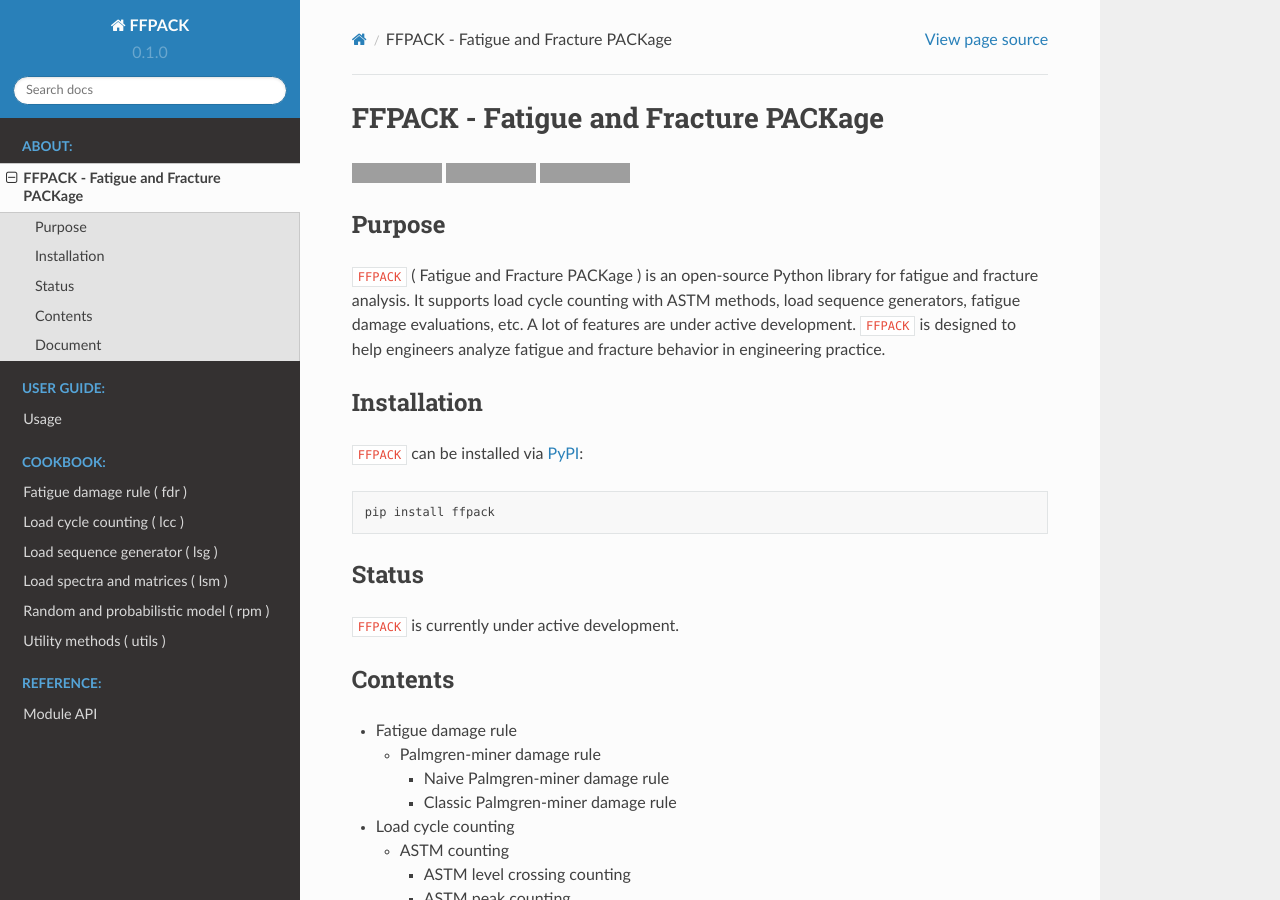
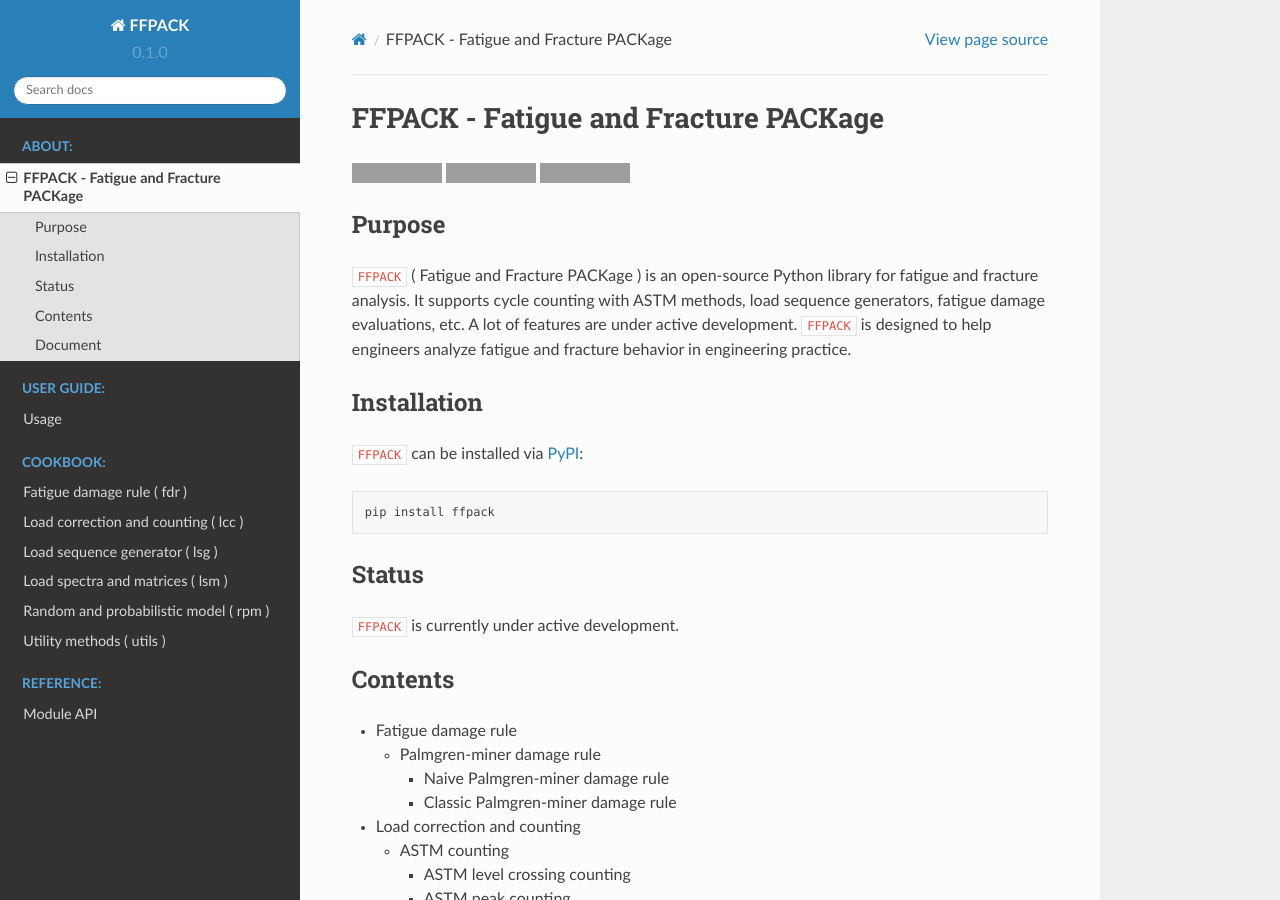
Before and after one commit to dpzhuX/ffpack, a Sphinx documentation site: the page built from docs/source/readme.md, in a window 1280 px wide and 900 px high. Built offline with Sphinx 7.4.7 and the Read the Docs theme 2.0.0, drawn with Linux system fonts in a browser that asks for light colours; grey boxes are pictures that could not be loaded.

Commit message:
Updated lcc module name

```diff
--- a/README.md
+++ b/README.md
@@ -5,7 +5,7 @@
 [![DOI](https://zenodo.org/badge/575208693.svg)](https://zenodo.org/badge/latestdoi/575208693)
 
 ## Purpose
-`FFPACK` ( Fatigue and Fracture PACKage ) is an open-source Python library for fatigue and fracture analysis. It supports load cycle counting with ASTM methods, load sequence generators, fatigue damage evaluations, etc. A lot of features are under active development. `FFPACK` is designed to help engineers analyze fatigue and fracture behavior in engineering practice.
+`FFPACK` ( Fatigue and Fracture PACKage ) is an open-source Python library for fatigue and fracture analysis. It supports cycle counting with ASTM methods, load sequence generators, fatigue damage evaluations, etc. A lot of features are under active development. `FFPACK` is designed to help engineers analyze fatigue and fracture behavior in engineering practice.
 
 ## Installation
 
@@ -26,7 +26,7 @@
         * Naive Palmgren-miner damage rule
         * Classic Palmgren-miner damage rule
 
-* Load cycle counting
+* Load correction and counting
     * ASTM counting
         * ASTM level crossing counting
         * ASTM peak counting
--- a/docs/source/api.rst
+++ b/docs/source/api.rst
@@ -8,8 +8,8 @@
 
    module/fdr
 
-``lcc`` load cycle counting
----------------------------
+``lcc`` load correction and counting
+------------------------------------
 .. toctree::
    :maxdepth: 2
 
--- a/docs/source/index.rst
+++ b/docs/source/index.rst
@@ -49,7 +49,7 @@
    :caption: Cookbook:
 
    fatigue damage rule
-   load cycle counting
+   load correction and counting
    load sequence generator
    load spectra and matrices
    random and probabilistic model
```
Also changed, not shown: docs/source/load correction and counting.ipynb, docs/source/utility methods.ipynb, 1 other file.
